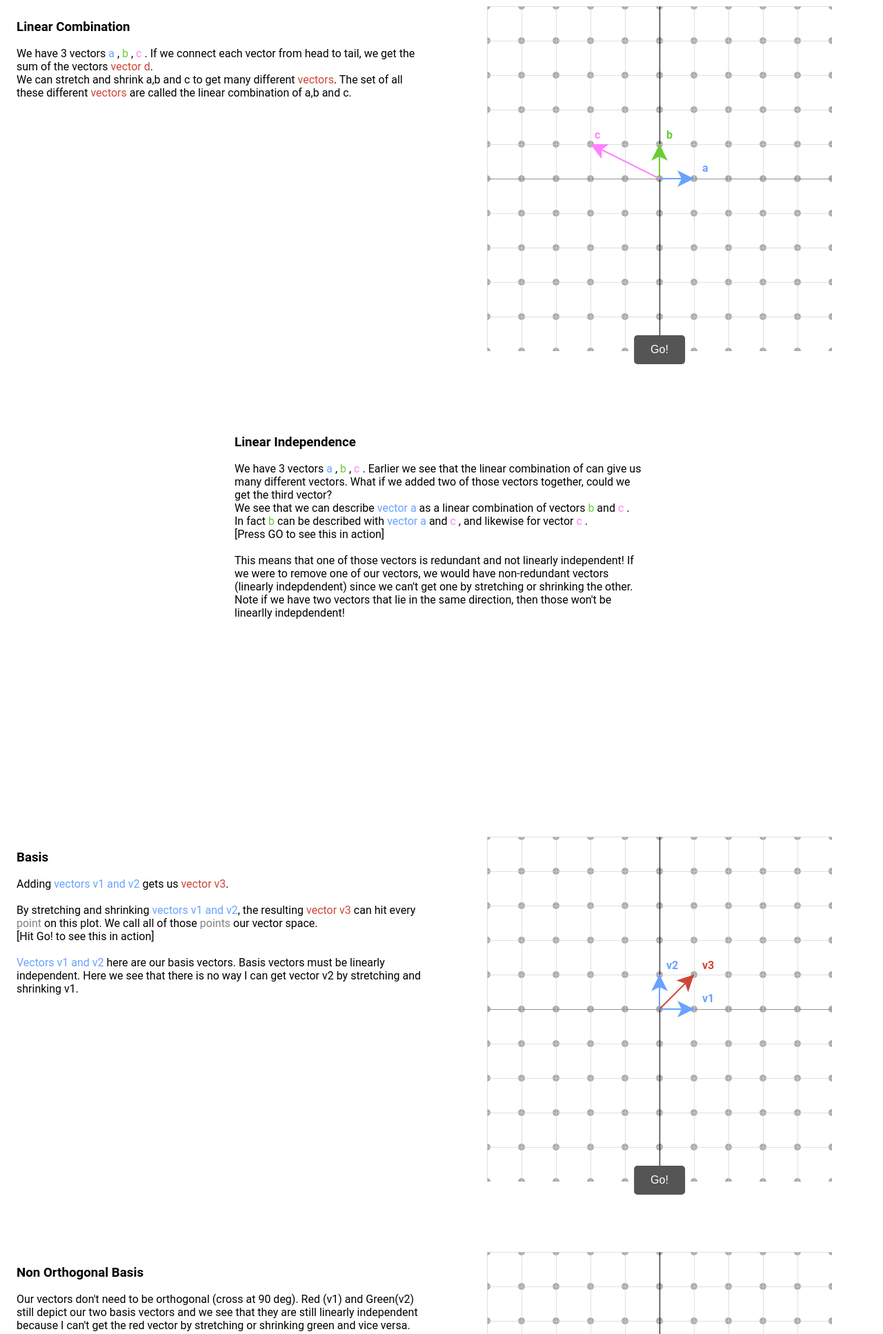
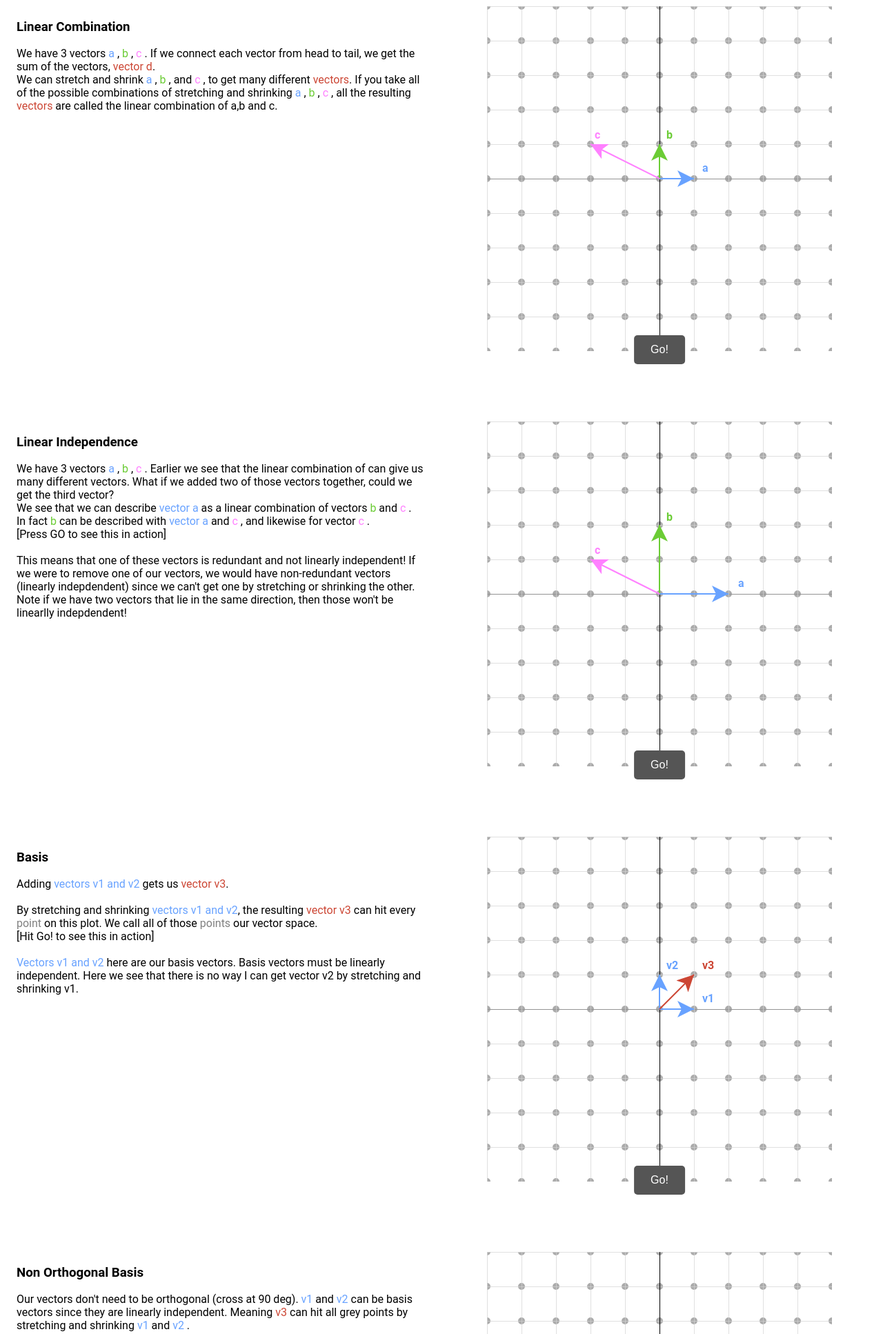
Before and after one commit to kzenstratus/kzen, a Flask app: page / in a window 1280 px wide. Shown: the top 1934 px of the page at 69% size. Run offline with Flask 2, Linux system fonts and the light colour scheme.

Commit message:
adjusted colors for non-ortho basis

```diff
--- a/app/static/concepts/lin_alg/lin_alg_vars.js
+++ b/app/static/concepts/lin_alg/lin_alg_vars.js
@@ -64,6 +64,45 @@ linComboPayload = {"conceptId" : "linear-combination"
 				, "vecCoordJson": vecCoordJsonLinCombo
 			}
 
+
+
+var vecCoordJsonLinInd = {"xVec" : {"coordList" : [[[0,0], [2, 0]]
+                                                   , [[0,0], [2,0]]
+                                                   , [[0,0], [2,0]]
+                                                   , [[0,0], [2,0]]
+
+                                              ]
+                                              , "color" : "#68a2ff" // blue
+                                              , "labels" : Array(4).fill("a")
+
+                                          }
+                          , "yVec" : {"coordList" : [[[0,0], [0,2]]
+                                                     , [[0,0], [0,2]]
+                                                     , [[0,0], [0,2]]
+                                                     , [[0,0], [0,1]]
+
+                                                     ]
+                                        , "color" : "#6bcc35"
+                                        , "labels" : Array(4).fill("b")
+                                    }
+                        , "zVec" : {"coordList" : [[[0,0], [-2,1]]
+                                                 , [[0,2], [-2,3]]
+                                                 , [[0,2], [2,1]]
+                                                 , [[0,1], [2,0]]
+
+                                                  ]
+                                        , "color" : "#ff80ff"
+                                        , "labels" : Array(4).fill("c")
+                                    }
+
+                                  };
+
+linIndPayload = {"conceptId" : "linear-independence"
+        , "buttonId" : "lin_ind_button"
+        , "duration" : 1500
+        , "vecCoordJson": vecCoordJsonLinInd
+        }
+
 var vecCoordJsonOrtho = {"xVec" : {"coordList" : [[[0,0], [1, 0]]
                                               , [[0,0], [4,0]]
                                               , [[0,0], [-2,0]]
@@ -105,22 +144,62 @@ vecCoordJsonOrtho = Object.assign(vecCoordJsonOrtho
             //                                                 }
             //                                      })
             //
+
+
+
 basisPayload = {"conceptId" : "basis"
 				, "buttonId" : "basis_transform"
 				, "duration" : 1500
-				, "tarColor" : "red"
 				, "vecCoordJson": vecCoordJsonOrtho
-				// , "highlightSpace" : [18, 39, 60, 81, 102]
-				// , "listNextDotSpaces" : [kernelNextDotSpace, startSpace]
-				//
-			}
+				}
+
+var vecCoordJsonBasisNonOrtho = {"xVec" :
+                            {"coordList" : [[[0,0], [1,-1]]
+                                          , [[0,0], [2, -2]]
+                                          , [[0,0], [4,-4]]
+                                          , [[0,0], [-1,1]]
+                                          , [[0,0], [-2,2]]
+                                          , [[0,0], [-2,2]]
+                                          , [[0,0], [-2,2]]
+                                          , [[0,0], [-2,2]]
+                                          , [[0,0], [-2,2]]
+                                          ]
+                              , "color" : "#68a2ff" // blue
+                              , "labels" : Array(9).fill("v1")
+                            }
+                        , "yVec" : {"coordList" : [[[0,0], [0,2]]
+                                                 , [[0,0], [0,3]]
+                                                 , [[0,0], [0,5]]
+                                                 , [[0,0], [0,0]]
+                                                 , [[0,0], [0,-1]]
+                                                 , [[0,0], [0,0]]
+                                                 , [[0,0], [0,2]]
+                                                 , [[0,0], [0,-3]]
+                                                 , [[0,0], [0,-4]]
+                                                 ]
+
+                                 ,  "color" : "#68a2ff" // green
+                                 , "labels" : Array(9).fill("v2")
+                                }
+                      , "vec" : {"coordList" : [[[0,0], [1,1]]
+                                              , [[0,0], [2,1]]
+                                              , [[0,0], [4, 1]]
+                                              , [[0,0], [-1,1]]
+                                              , [[0,0], [-2,1]]
+                                              , [[0,0], [-2,2]]
+                                              , [[0,0], [-2,4]]
+                                              , [[0,0], [-2,-1]]
+                                              , [[0,0], [-2,-2]]
+                                              ]
+                                  ,"color" : "#cc4634"
+                                  , "labels" : Array(9).fill("v3")
+                                }
+                    };
 
 basisNonOrthoPayload = {"conceptId" : "basis_non_ortho"
 						, "buttonId" : "basis_non_ortho_transform"
 						, "duration" : 1500
-						, "tarColor" : "red"
-						, "highlightSpace" : [18, 39, 60, 81, 102]
-						, "listNextDotSpaces" : [kernelNextDotSpace, startSpace]
+            , "vecCoordJson" : vecCoordJsonBasisNonOrtho
 
 			}
 
--- a/app/static/plot_class.js
+++ b/app/static/plot_class.js
@@ -161,6 +161,7 @@ class Vector {
                                      , this.width) // endCoord
             , "label" : this.labels[i]})
           }
+
           // TODO set text style
           // TODO fix overlap issue
           someSvg.append("text")
--- a/app/templates/index.html
+++ b/app/templates/index.html
@@ -34,10 +34,17 @@
         <font color = "#68a2ff">a </font>,
         <font color = "#6bcc35">b </font>,
         <font color = "#ff80ff">c </font>.
-        If we connect each vector from head to tail, we get the sum of the vectors <font color = "#cc4634">vector d</font>.
+        If we connect each vector from head to tail, we get the sum of the vectors, <font color = "#cc4634">vector d</font>.
         <br>
-        We can stretch and shrink a,b and c to get many different <font color = "#cc4634">vectors</font>.
-        The set of all these different <font color = "#cc4634">vectors</font> are called the linear combination of a,b and c.
+        We can stretch and shrink
+        <font color = "#68a2ff">a </font>,
+        <font color = "#6bcc35">b </font>,
+        and
+        <font color = "#ff80ff">c </font>, to get many different <font color = "#cc4634">vectors</font>.
+        If you take all of the possible combinations of stretching and shrinking
+        <font color = "#68a2ff">a </font>,
+        <font color = "#6bcc35">b </font>,
+        <font color = "#ff80ff">c </font>, all the resulting <font color = "#cc4634">vectors</font> are called the linear combination of a,b and c.
       </p>
 
     </div>
@@ -52,8 +59,6 @@
                 , height : linAlgGlobalVar.plotHeight
                 , width : linAlgGlobalVar.plotWidth
                 , numTicks : linAlgGlobalVar.numTicks
-                , tarColor : linComboPayload.tarColor
-                , tarSpace : linComboPayload.highlightSpace
                 , vecCoordJson: linComboPayload.vecCoordJson
                 , duration: linComboPayload.duration
               })
@@ -79,7 +84,7 @@
         <br>
         [Press GO to see this in action]
         <br><br>
-        This means that one of those vectors is redundant and not linearly independent! If we were to remove one of our vectors, we would have non-redundant vectors (linearly indepdendent) since we can't get one by stretching or shrinking the other. Note if we have two vectors that lie in the same direction, then those won't be linearlly indepdendent!
+        This means that one of these vectors is redundant and not linearly independent! If we were to remove one of our vectors, we would have non-redundant vectors (linearly indepdendent) since we can't get one by stretching or shrinking the other. Note if we have two vectors that lie in the same direction, then those won't be linearlly indepdendent!
 
 
       </p>
@@ -88,19 +93,19 @@
 
         <script type="text/javascript">
 
-          // var linCombo = new DisplayConceptExamplePlot({conceptId : linComboPayload.conceptId
-          //       , conceptExampleId : "lin-ind-example"
-          //       , buttonId : linComboPayload.buttonId
-          //       , xDomain : linAlgGlobalVar.plotDomain
-          //       , yDomain : linAlgGlobalVar.plotDomain
-          //       , height : linAlgGlobalVar.plotHeight
-          //       , width : linAlgGlobalVar.plotWidth
-          //       , numTicks : linAlgGlobalVar.numTicks
-          //       , tarColor : linComboPayload.tarColor
-          //       , tarSpace : linComboPayload.highlightSpace
-          //       , vecCoordJson: linComboPayload.vecCoordJson
-          //       , duration: linComboPayload.duration
-          //     })
+          var linIndependence = new DisplayConceptExamplePlot({conceptId : linIndPayload.conceptId
+                , conceptExampleId : "lin-ind-example"
+                , buttonId : linIndPayload.buttonId
+                , xDomain : linAlgGlobalVar.plotDomain
+                , yDomain : linAlgGlobalVar.plotDomain
+                , height : linAlgGlobalVar.plotHeight
+                , width : linAlgGlobalVar.plotWidth
+                , numTicks : linAlgGlobalVar.numTicks
+                , tarColor : linIndPayload.tarColor
+                , tarSpace : linIndPayload.highlightSpace
+                , vecCoordJson: linIndPayload.vecCoordJson
+                , duration: linIndPayload.duration
+              })
 
           </script>
 
@@ -135,83 +140,48 @@
                 , height : linAlgGlobalVar.plotHeight
                 , width : linAlgGlobalVar.plotWidth
                 , numTicks : linAlgGlobalVar.numTicks
-                , tarColor : basisPayload.tarColor
-                , tarSpace : basisPayload.highlightSpace
                 , vecCoordJson: basisPayload.vecCoordJson
                 , duration: basisPayload.duration
               })
 
 
           </script>
-    <div class = 'concept-text'>
+
+  </div>
+
+
+<div class = 'concept-container' id = "basis_non_ortho">
+   <div class = 'concept-text' >
       <h3>Non Orthogonal Basis </h3>
       <p>
         Our vectors don't need to be orthogonal (cross at 90 deg).
-        Red (v1) and Green(v2) still depict our two basis vectors and we see that they are still linearly independent because I can't get the red vector by stretching or shrinking green and vice versa.
+        <font color = "#68a2ff">v1 </font> and
+        <font color = "#68a2ff">v2 </font> can be basis vectors since they are linearly independent.
+        Meaning <font color = "#cc4634">v3 </font> can hit all grey points by stretching and shrinking
+        <font color = "#68a2ff">v1 </font> and
+        <font color = "#68a2ff">v2 </font>.
+
+        <br><br>
+        Note: We don't have to stretch or shrink our vectors such they land on each grey point. These vectors can stretch and shrink such that they land anywhere!
+
       </p>
 
     </div>
     <script type="text/javascript">
 
-      var vecCoordJson = {"xVec" :
-                            {"coordList" : [[[0,0], [1,-1]]
-                                          , [[0,0], [2, -2]]
-                                          , [[0,0], [4,-4]]
-                                          , [[0,0], [-1,1]]
-                                          , [[0,0], [-2,2]]
-                                          , [[0,0], [-2,2]]
-                                          , [[0,0], [-2,2]]
-                                          , [[0,0], [-2,2]]
-                                          , [[0,0], [-2,2]]
-                                          ]
-                              , "color" : "#68a2ff" // blue
-                              , "label" : "v1"
-                            }
-                        , "yVec" : {"coordList" : [[[0,0], [0,2]]
-                                                 , [[0,0], [0,3]]
-                                                 , [[0,0], [0,5]]
-                                                 , [[0,0], [0,0]]
-                                                 , [[0,0], [0,-1]]
-                                                 , [[0,0], [0,0]]
-                                                 , [[0,0], [0,2]]
-                                                 , [[0,0], [0,-3]]
-                                                 , [[0,0], [0,-4]]
-                                                 ]
-
-                                 ,  "color" : "#6bcc35" // green
-                                 , "label" : "v2"
-                                }
-                      , "vec" : {"coordList" : [[[0,0], [1,1]]
-                                              , [[0,0], [2,1]]
-                                              , [[0,0], [4, 1]]
-                                              , [[0,0], [-1,1]]
-                                              , [[0,0], [-2,1]]
-                                              , [[0,0], [-2,2]]
-                                              , [[0,0], [-2,4]]
-                                              , [[0,0], [-2,-1]]
-                                              , [[0,0], [-2,-2]]
-                                              ]
-                                  ,"color" : "#cc4634"
-                                }
-                    };
-
-          var basisReg = new DisplayConceptExamplePlot({conceptId : basisPayload.conceptId
+          var basisNonOrtho = new DisplayConceptExamplePlot({conceptId : basisNonOrthoPayload.conceptId
                 , conceptExampleId : "basis-example"
-                , buttonId : basisPayload.buttonId
+                , buttonId : basisNonOrthoPayload.buttonId
                 , xDomain : linAlgGlobalVar.plotDomain
                 , yDomain : linAlgGlobalVar.plotDomain
                 , height : linAlgGlobalVar.plotHeight
                 , width : linAlgGlobalVar.plotWidth
                 , numTicks : linAlgGlobalVar.numTicks
-                , tarColor : basisPayload.tarColor
-                , tarSpace : basisPayload.highlightSpace
-                , vecCoordJson: vecCoordJson
-                , duration: basisPayload.duration
+                , vecCoordJson: basisNonOrthoPayload.vecCoordJson
+                , duration: basisNonOrthoPayload.duration
                 })
 
     </script>
-
-
   </div>
 
   <div class = 'concept-container' id = "kernel">
@@ -243,6 +213,10 @@
           </script>
 
   </div>
+
+
+
+
 
   <div class = 'concept-container' id = "image">
     <div class = 'concept-text'>
```
